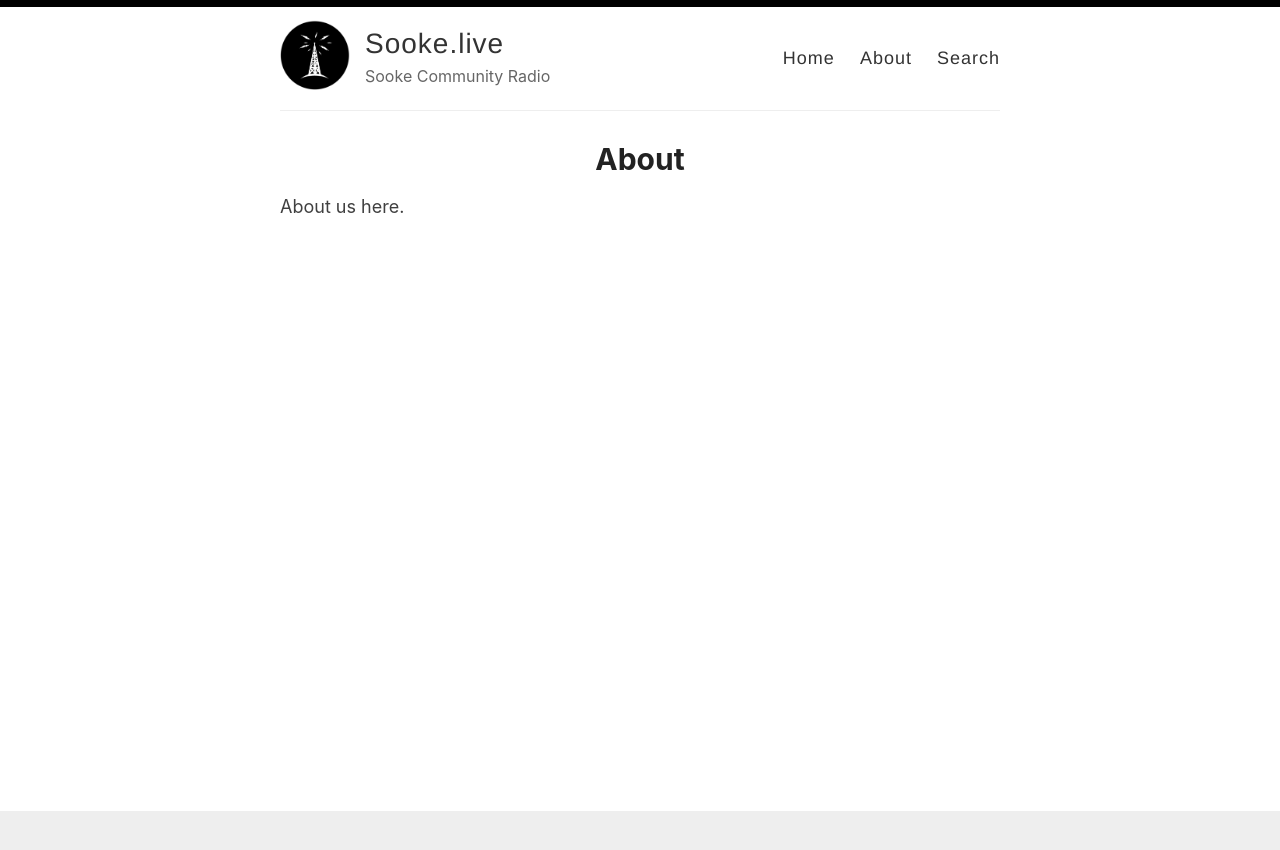
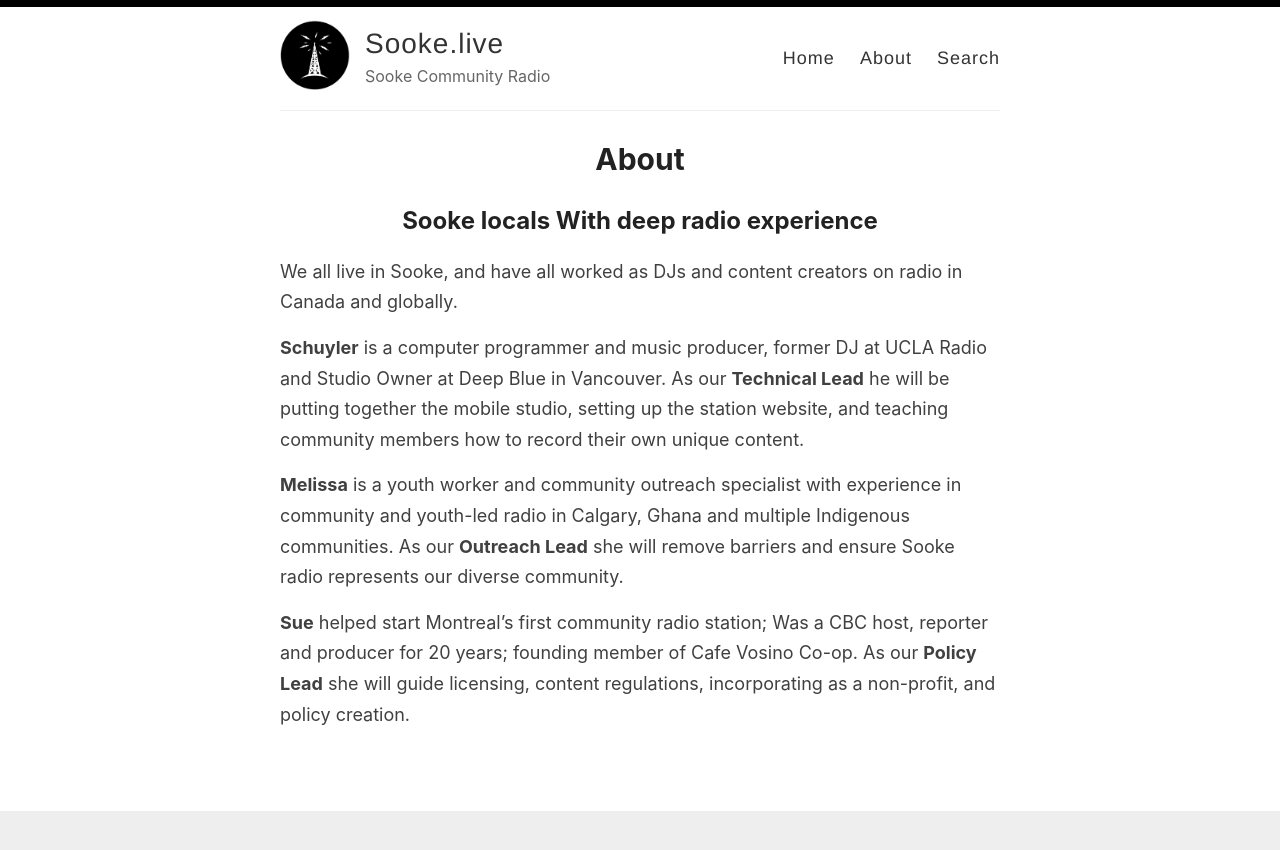
Before and after one commit to schuyberg/sooke-dot-live-info, a Jekyll site: the page built from _pages/about.md, in a window 1280 px wide. Shown: the top 850 px of the page. Built offline with Jekyll 4.4.1, drawn with Linux system fonts in a browser that asks for light colours.

Commit message:
add about us content

```diff
--- a/_pages/about.md
+++ b/_pages/about.md
@@ -4,4 +4,16 @@ title: About
 permalink: /about/
 ---
 
-About us here.
+## Sooke locals With deep radio experience
+
+
+We all live in Sooke, and have all worked as DJs and content creators on radio in Canada and globally.
+
+
+**Schuyler** is a computer programmer and music producer, former DJ at UCLA Radio and Studio Owner at Deep Blue in Vancouver. As our **Technical Lead** he will be putting together the mobile studio, setting up the station website, and teaching community members how to record their own unique content.
+
+
+**Melissa** is a youth worker and community outreach specialist with experience in community and youth-led radio in Calgary, Ghana and multiple Indigenous communities. As our **Outreach Lead** she will remove barriers and ensure Sooke radio represents our diverse community.
+
+
+**Sue** helped start Montreal’s first community radio station; Was a CBC host, reporter and producer for 20 years; founding member of Cafe Vosino Co-op. As our **Policy Lead** she will guide licensing, content regulations, incorporating as a non-profit, and policy creation.
```
Also changed, not shown: _posts/2024-04-13-intro.md (+1 -1 lines).
